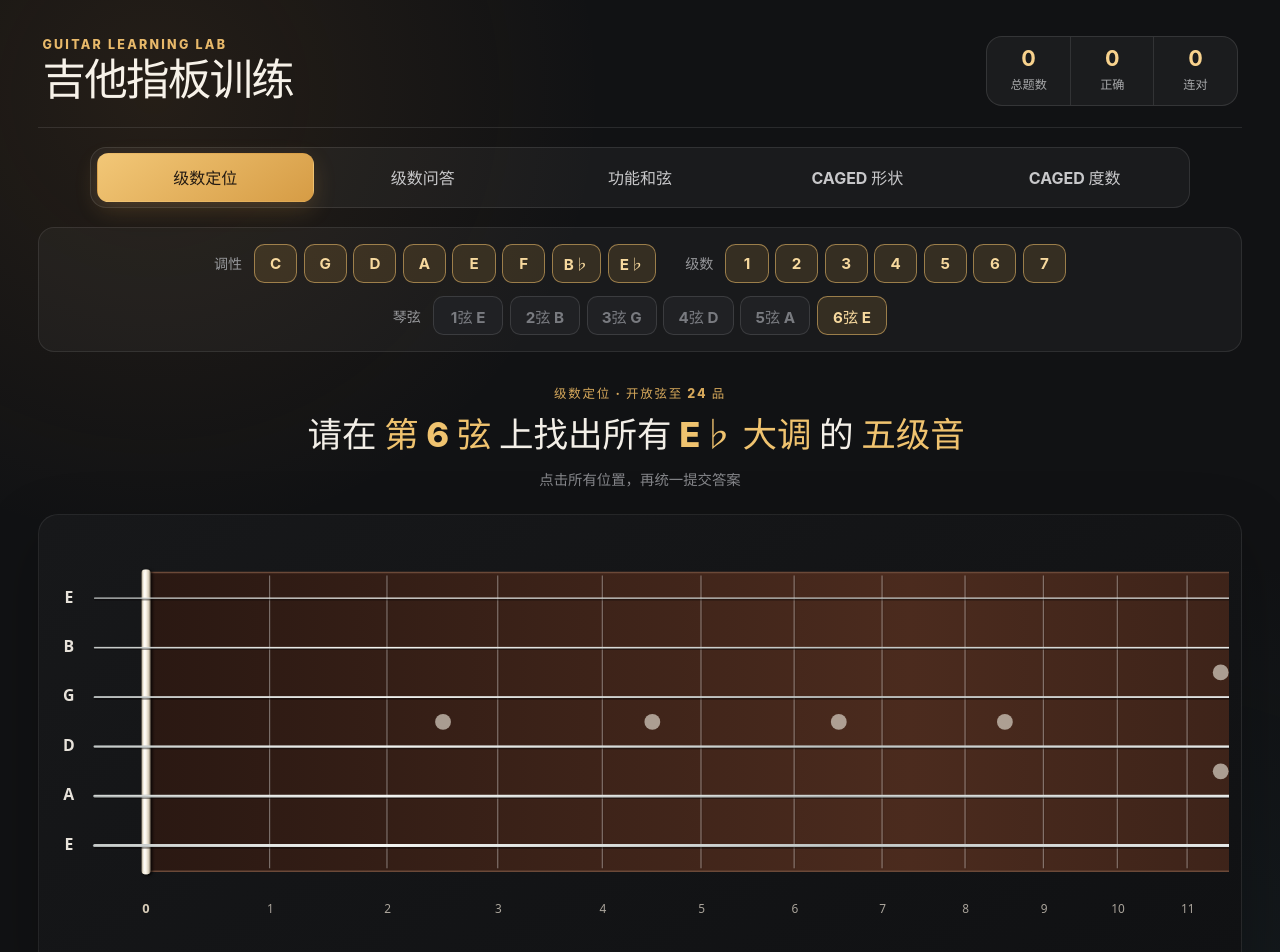
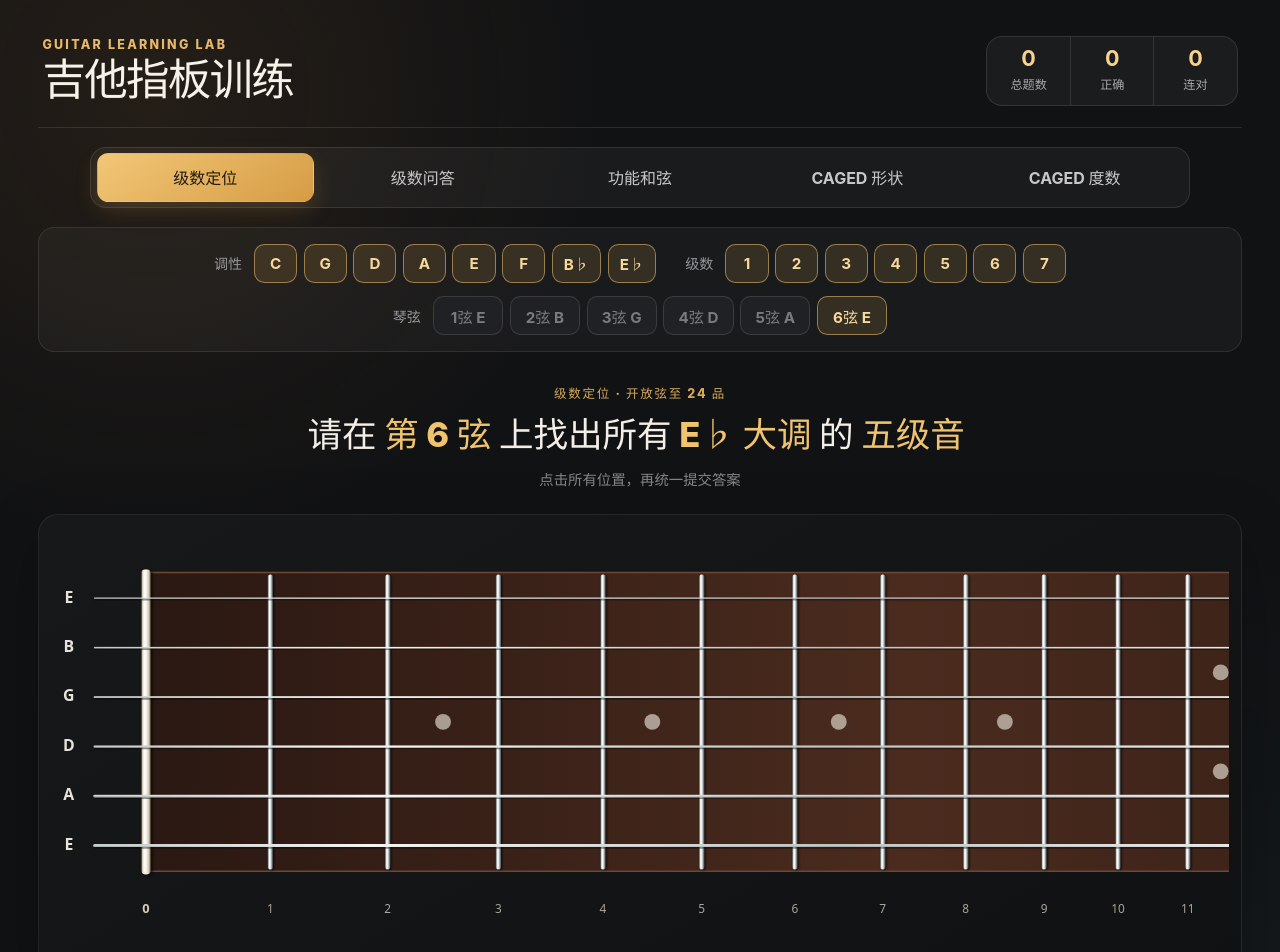
Before and after one commit to pieterseyale-eng/guitar-learning, a React (Vite) app in the folder caged-trainer/: page / in a window 1280 px wide. Shown: the top 952 px of the page. Built offline with nearby package versions, Linux system fonts and the light colour scheme.

Commit message:
style: thicken metallic fret wires

```diff
--- a/caged-trainer/src/FretboardSvg.tsx
+++ b/caged-trainer/src/FretboardSvg.tsx
@@ -167,12 +167,13 @@ const FretboardSvg: FC<FretboardSvgProps> = ({
           <stop offset="46%" stopColor="#4b2b1e" />
           <stop offset="100%" stopColor="#261611" />
         </linearGradient>
-        <linearGradient id="fretMetal" x1="0" y1="0" x2="0" y2="1">
-          <stop offset="0%" stopColor="#f8f9f7" />
-          <stop offset="18%" stopColor="#aeb4b7" />
-          <stop offset="48%" stopColor="#e8ecec" />
-          <stop offset="72%" stopColor="#777f83" />
-          <stop offset="100%" stopColor="#d9dddc" />
+        <linearGradient id="fretMetal" x1="0" y1="0" x2="1" y2="0">
+          <stop offset="0%" stopColor="#555b5e" />
+          <stop offset="18%" stopColor="#b9c0c1" />
+          <stop offset="38%" stopColor="#ffffff" />
+          <stop offset="58%" stopColor="#d9dede" />
+          <stop offset="82%" stopColor="#858c8f" />
+          <stop offset="100%" stopColor="#42474a" />
         </linearGradient>
         <linearGradient id="nutMaterial" x1="0" y1="0" x2="1" y2="0">
           <stop offset="0%" stopColor="#958c7a" />
@@ -219,25 +220,25 @@ const FretboardSvg: FC<FretboardSvgProps> = ({
 
       {Array.from({ length: MAX_FRET }, (_, i) => {
         const x = getFretX(i + 1)
-        const fretWidth = i === MAX_FRET - 1 ? 4.2 : 3.2
+        const fretWidth = i === MAX_FRET - 1 ? 6.4 : 5.2
         return (
           <g key={`fret-${i + 1}`} filter="url(#fretShadow)">
-            <line
-              x1={x}
-              y1={BOARD_TOP + 2}
-              x2={x}
-              y2={BOARD_TOP + BOARD_HEIGHT - 2}
-              stroke="url(#fretMetal)"
-              strokeWidth={fretWidth}
+            <rect
+              x={x - fretWidth / 2}
+              y={BOARD_TOP + 2}
+              width={fretWidth}
+              height={BOARD_HEIGHT - 4}
+              rx={fretWidth / 2}
+              fill="url(#fretMetal)"
             />
             <line
-              x1={x - fretWidth * 0.22}
-              y1={BOARD_TOP + 3}
-              x2={x - fretWidth * 0.22}
-              y2={BOARD_TOP + BOARD_HEIGHT - 3}
+              x1={x - fretWidth * 0.16}
+              y1={BOARD_TOP + 4}
+              x2={x - fretWidth * 0.16}
+              y2={BOARD_TOP + BOARD_HEIGHT - 4}
               stroke="#ffffff"
-              strokeOpacity={0.55}
-              strokeWidth={0.7}
+              strokeOpacity={0.72}
+              strokeWidth={0.9}
             />
           </g>
         )
```
